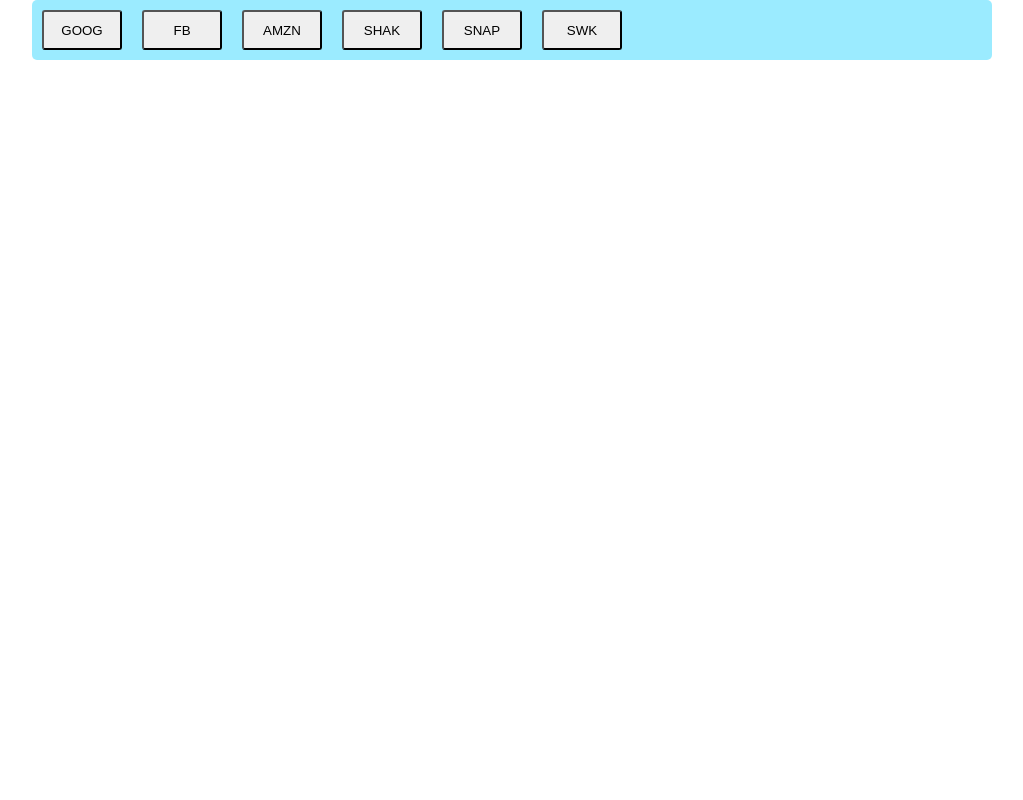
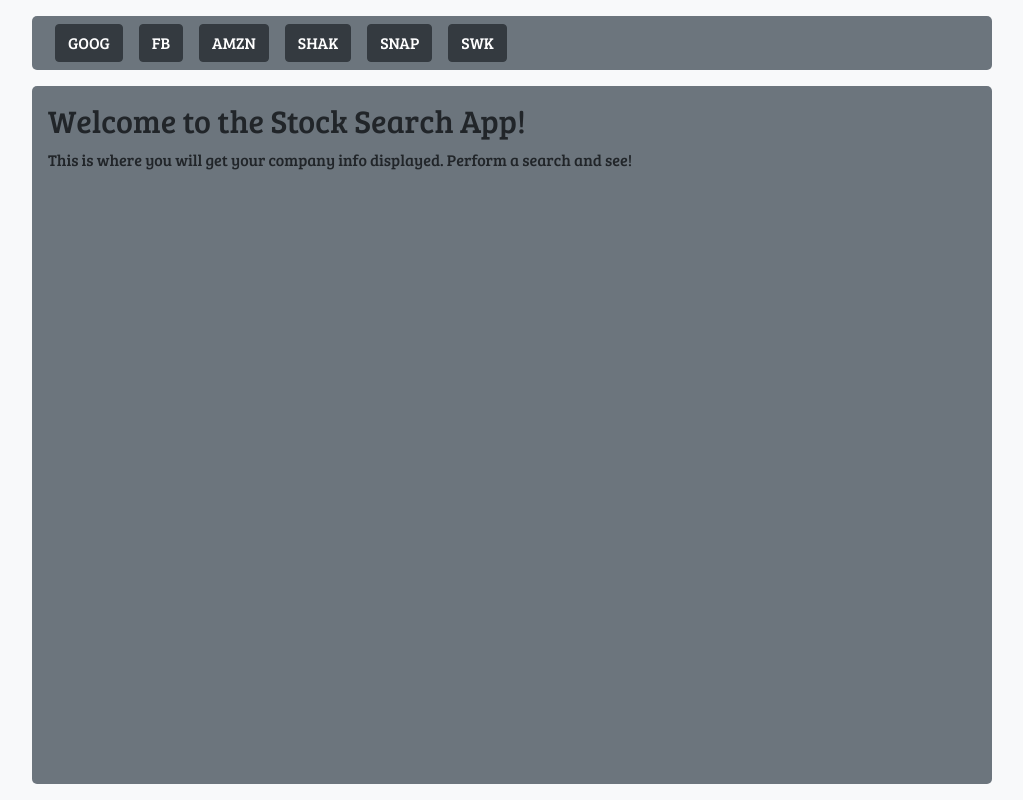
Before and after one commit to downtownadambrown/Stock-Search-Application, a plain HTML site: page index.html in a window 1280 px wide. Shown: the whole page, without its empty margins (128-1151 px from the left). Drawn offline with nearby package versions, Linux system fonts and the light colour scheme.

Commit message:
Implemented Bootstrap 4 and created a grid layout identical to the hand-coded css3/html5 with some improvements to spacing, padding, and general UI display

```diff
--- a/app.js
+++ b/app.js
@@ -21,13 +21,15 @@ $(document).ready(function(){
             const companyNews = response.news;
             const companyTicker = response.company.symbol
 
-            const headerHTML = `<h1>(${companyTicker})${companyName}</h1><img id="cLogo" class="clearfix" src="${companyLogo}">`;
-            $('.header').html(headerHTML);
+            const companyHTML = `<img class="companyLogo m-3" src="${companyLogo}"><h2>(${companyTicker})${companyName}</h2>`;
+
+            $('.companyInfo').html(companyHTML);
+
 
             let newslistHTML = ``;
 
             for (let i = 0; i < companyNews.length; i++){
-                newslistHTML += `<div id="news${i}></div>`;
+                newslistHTML += `<div class="news" id="news${i}></div>`;
             }
 
         });
@@ -37,7 +39,7 @@ $(document).ready(function(){
         clearButtons();
 
         for (let i = 0; i < stockList.length; i++){
-            const buttonHTML = $(`<button class='button' id='button${i}'>${stockList[i].toUpperCase()}</button>`);
+            const buttonHTML = $(`<button type='button' class='btn btn-dark m-2' id='button${i}'>${stockList[i].toUpperCase()}</button>`);
             buttonHTML.on(`click`, request);
             $(`.buttonList`).append(buttonHTML);
         }
--- a/index.html
+++ b/index.html
@@ -1,29 +1,56 @@
 <!DOCTYPE html>
 <html lang="en">
+
 <head>
     <meta charset="UTF-8">
     <meta name="viewport" content="width=device-width, initial-scale=1.0">
     <meta http-equiv="X-UA-Compatible" content="ie=edge">
     <title>Stock Search App</title>
-    <link rel="stylesheet" href="reset.css">
+    <link rel="stylesheet" href="https://stackpath.bootstrapcdn.com/bootstrap/4.1.3/css/bootstrap.min.css" integrity="sha384-MCw98/SFnGE8fJT3GXwEOngsV7Zt27NXFoaoApmYm81iuXoPkFOJwJ8ERdknLPMO"
+        crossorigin="anonymous">
     <link href="https://fonts.googleapis.com/css?family=Bree+Serif" rel="stylesheet">
     <link rel="stylesheet" href="style.css">
 
 </head>
+
 <body>
-    <div class="buttonNav">
-        <div class="buttonList"></div>
+
+        <div class="container-fluid d-flex h-100 flex-column">
+                <!-- I want this container to stretch to the height of the parent -->
+                <div class="row bg-light flex-shrink-0 justify-content-center">
+                    <div class="col-9 mt-3 bg-secondary buttonList">
+
+                    </div>
+                </div>
+                <div class="row bg-light flex-fill d-flex justify-content-start overflow-auto justify-content-center">
+                    <!-- I want this row height to filled the remaining height -->
+                    <div class="col-9 my-3 p-3 portlet-container portlet-dropzone mh-100 bg-secondary">
+                        <div class="companyInfo"><h2>Welcome to the Stock Search App!</h2></div>
+                        <p>This is where you will get your company info displayed.  Perform a search and see!</p>
+                    </div>
+                </div>
+            </div>
+
+
+    <!--
+    <div class="buttonNav bg-secondary">
+        <div class="buttonList bg-secondary text-dark"></div>
     </div>
-    <div class="content">
-        <div class="header">
+    <div class="content bg-dark">
+        <div class="header m-3 bg-light">
 
         </div>
-        <div class="body">
+        <div class="body bg-light">
 
         </div>
-    </div>
+    </div>-->
     <!-- JS links -->
     <script src="https://code.jquery.com/jquery-3.3.1.min.js"></script>
+    <script src="https://cdnjs.cloudflare.com/ajax/libs/popper.js/1.14.3/umd/popper.min.js" integrity="sha384-ZMP7rVo3mIykV+2+9J3UJ46jBk0WLaUAdn689aCwoqbBJiSnjAK/l8WvCWPIPm49"
+        crossorigin="anonymous"></script>
+    <script src="https://stackpath.bootstrapcdn.com/bootstrap/4.1.3/js/bootstrap.min.js" integrity="sha384-ChfqqxuZUCnJSK3+MXmPNIyE6ZbWh2IMqE241rYiqJxyMiZ6OW/JmZQ5stwEULTy"
+        crossorigin="anonymous"></script>
     <script src="app.js"></script>
 </body>
+
 </html>
--- a/style.css
+++ b/style.css
@@ -5,74 +5,21 @@ html, body{
 
 }
 
-.clearfix::after {
-    content: "";
-    clear: both;
-    display: table;
-}
-
-.buttonNav{
+.container{
+    height: 100%;
     width: 100%;
 
 }
 
-.buttonList{
-    width: 75%;
-    margin: 0 auto;
-    background-color: rgba(107, 225, 255, 0.671);
+.maketall{
+    height:100%;
+}
+
+img.companyLogo{
+    width: 128px;
+    float: right;
+}
+
+.col-9{
     border-radius: 5px;
 }
-
-.content{
-    width: 100%;
-    height: 80%;
-
-}
-
-button{
-    height: 40px;
-    width: 80px;
-    margin: 10px;
-    padding: 10px;
-    border-style: solid black;
-    border-radius: 3px;
-}
-
-.content{
-    display: flex;
-    flex-direction: column;
-}
-
-.header{
-    width: 75%;
-    height: 50px;
-    margin: 0 auto;
-    display: flex;
-    align-items: center;
-    justify-content: center;
-}
-
-.body{
-    width: 75%;
-    height: 100%;
-    margin: 0 auto;
-    display: flex;
-    flex-direction: column;
-}
-
-#cLogo{
-    height: 30px;
-    width: auto;
-    border: 1px solid black;
-    border-radius: 5px;
-    float: left;
-    margin: 4px 0px 4px 0px;
-}
-
-h1 {
-
-    font-size: 24px;
-    font-weight: bold;
-    padding: 15px;
-    letter-spacing: 0.1em;
-}
```
